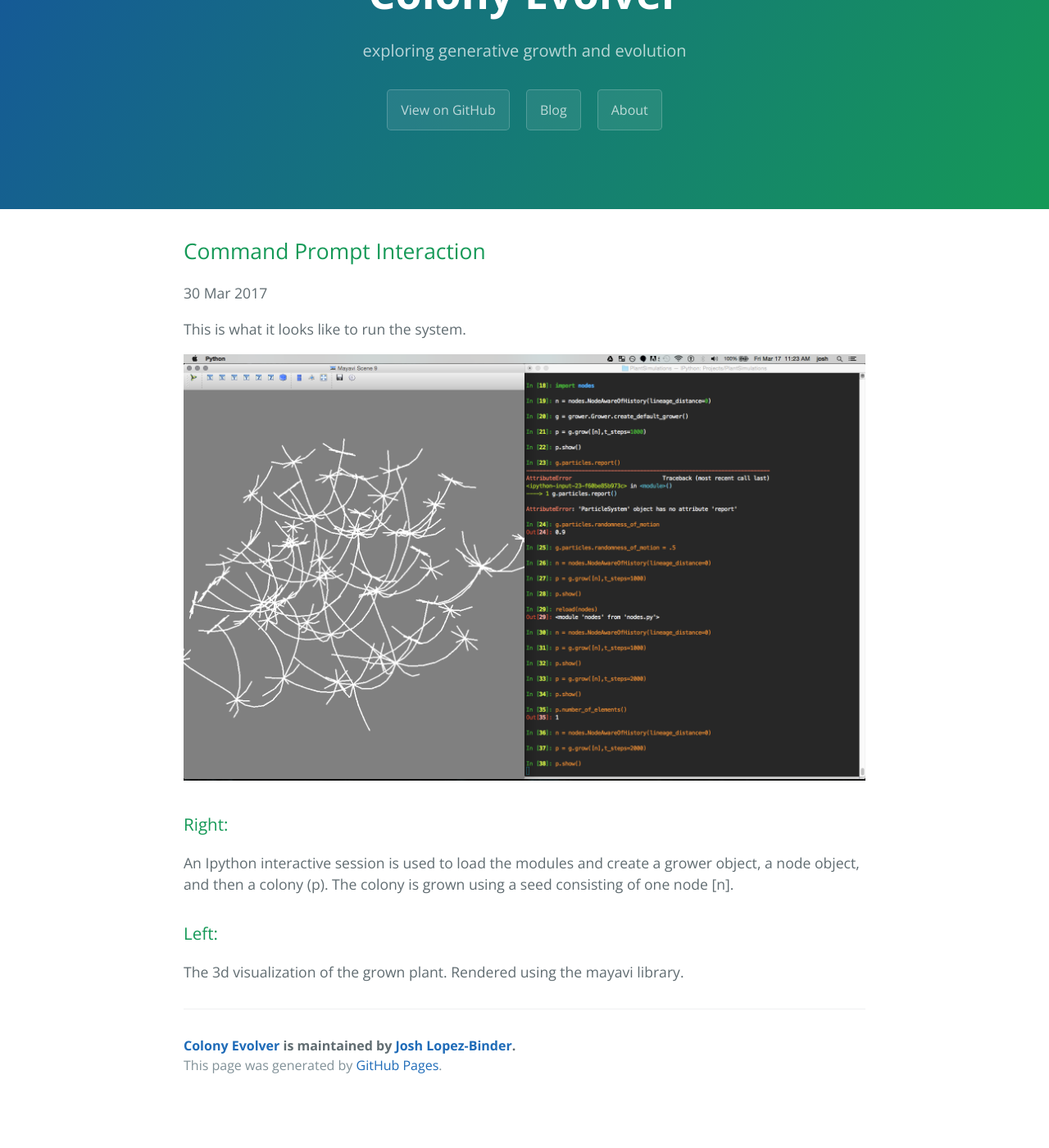
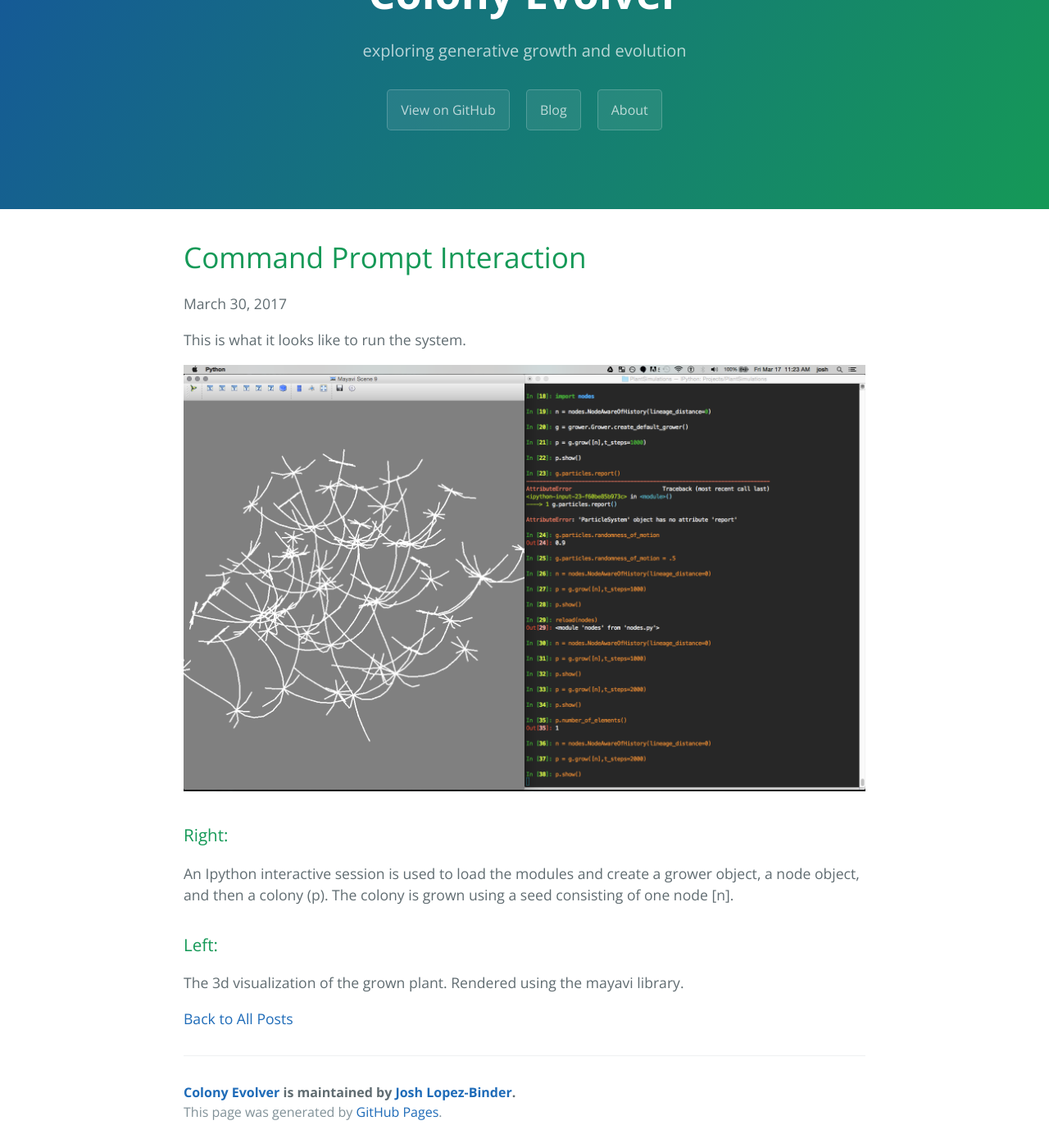
Before and after one commit to jlopezbi/ColonyEvolver, a Jekyll site: the page built from _posts/2017-03-30-test-post.md, in a window 1280 px wide and 1400 px high, scrolled down 128 px. Shown: the whole window at 82% size. Built offline with Jekyll 4.4.1, drawn with Linux system fonts in a browser that asks for light colours; before the commit the page ends 1471 px from its top, so only the background shows below that.

Commit message:
made date format consistent with paginated version

```diff
--- a/_layouts/post.html
+++ b/_layouts/post.html
@@ -1,7 +1,11 @@
 ---
 layout: default
 ---
-<h2>{{ page.title }}</h2>
-<p class="meta">{{ page.date | date_to_string }}</p>
+<h1>{{ page.title }}</h1>
+<p class="meta">
+<span class="date">{{ page.date | date: '%B %d, %Y' }}</span>
+</p>
 
 {{ content }}
+
+<a href="{{ site.url }}{{ site.baseurl }}/" class="back">Back to All Posts</a>
```
